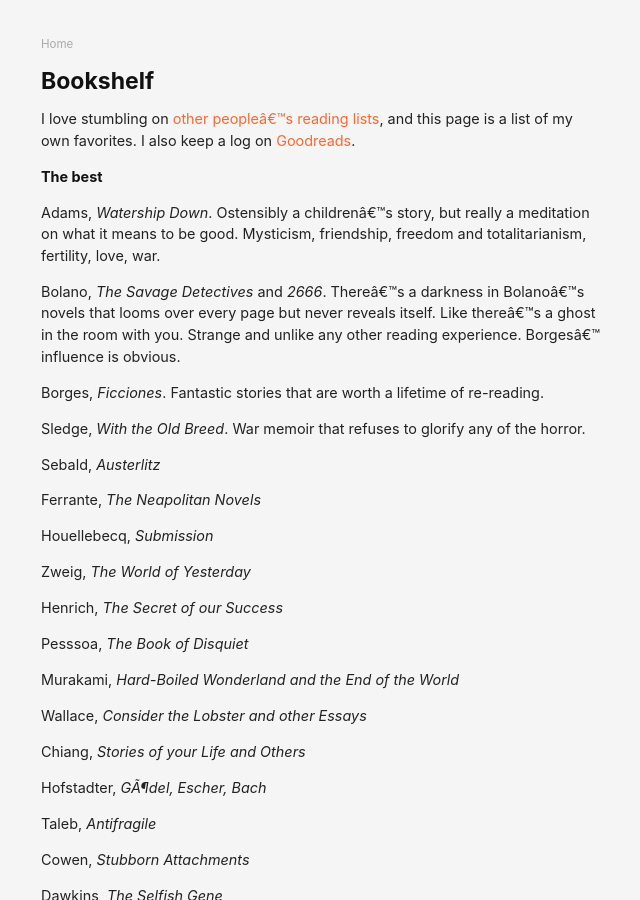
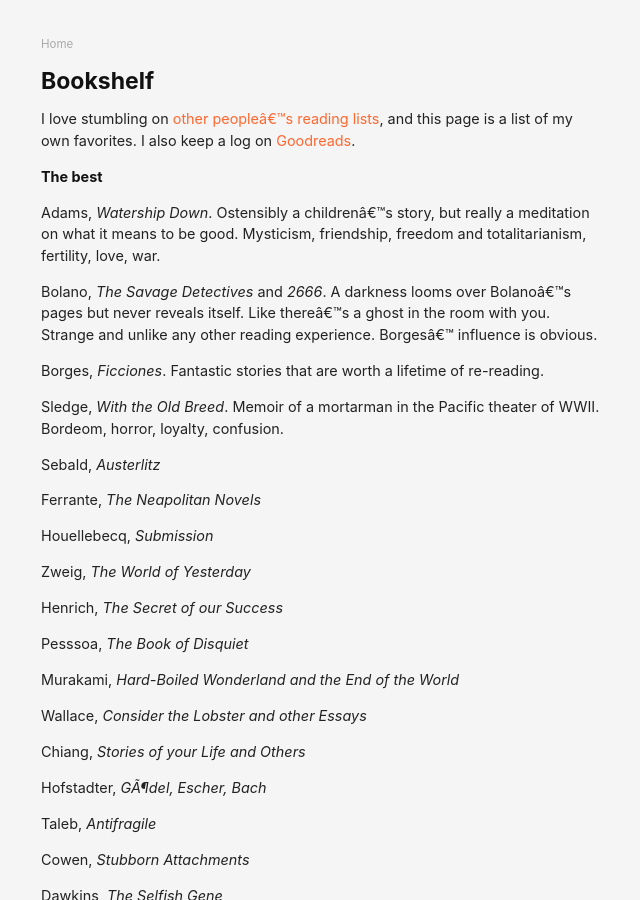
Before and after one commit to danschlz/danschulz.github.io, a Jekyll site: the page built from books.md, in a window 1280 px wide and 900 px high. Shown: the whole window, without its empty margins (319-959 px from the left). Built offline with Jekyll 4.4.1, drawn with Linux system fonts in a browser that asks for light colours.

Commit message:
Update books.md

```diff
--- a/books.md
+++ b/books.md
@@ -10,11 +10,11 @@ I love stumbling on [other people's reading lists](#otherlists), and this page i
 
 Adams, _Watership Down_. Ostensibly a children's story, but really a meditation on what it means to be good. Mysticism, friendship, freedom and totalitarianism, fertility, love, war.
 
-Bolano, _The Savage Detectives_ and _2666_. There's a darkness in Bolano's novels that looms over every page but never reveals itself. Like there's a ghost in the room with you. Strange and unlike any other reading experience. Borges' influence is obvious.
+Bolano, _The Savage Detectives_ and _2666_. A darkness looms over Bolano's pages but never reveals itself. Like there's a ghost in the room with you. Strange and unlike any other reading experience. Borges' influence is obvious.
 
 Borges, _Ficciones_. Fantastic stories that are worth a lifetime of re-reading.
 
-Sledge, _With the Old Breed_. War memoir that refuses to glorify any of the horror.
+Sledge, _With the Old Breed_. Memoir of a mortarman in the Pacific theater of WWII. Bordeom, horror, loyalty, confusion.
 
 Sebald, _Austerlitz_
 
```
